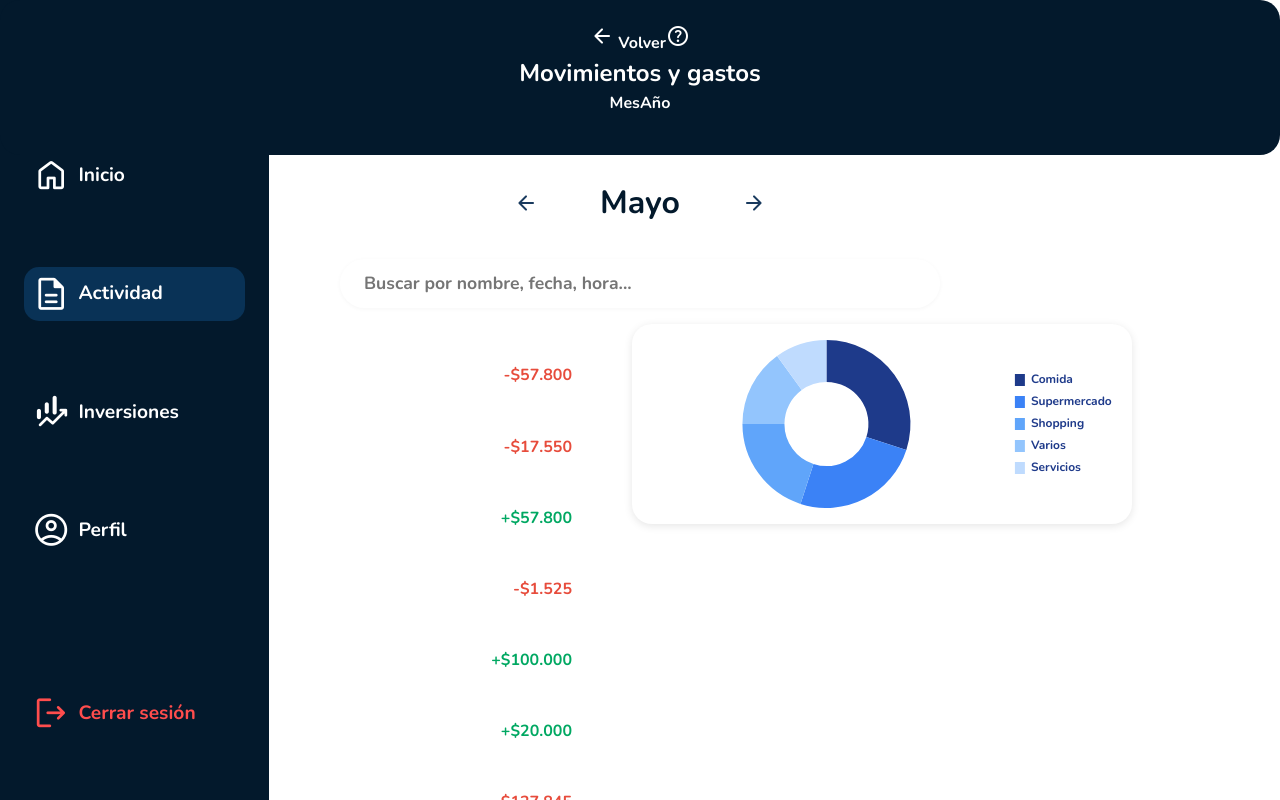
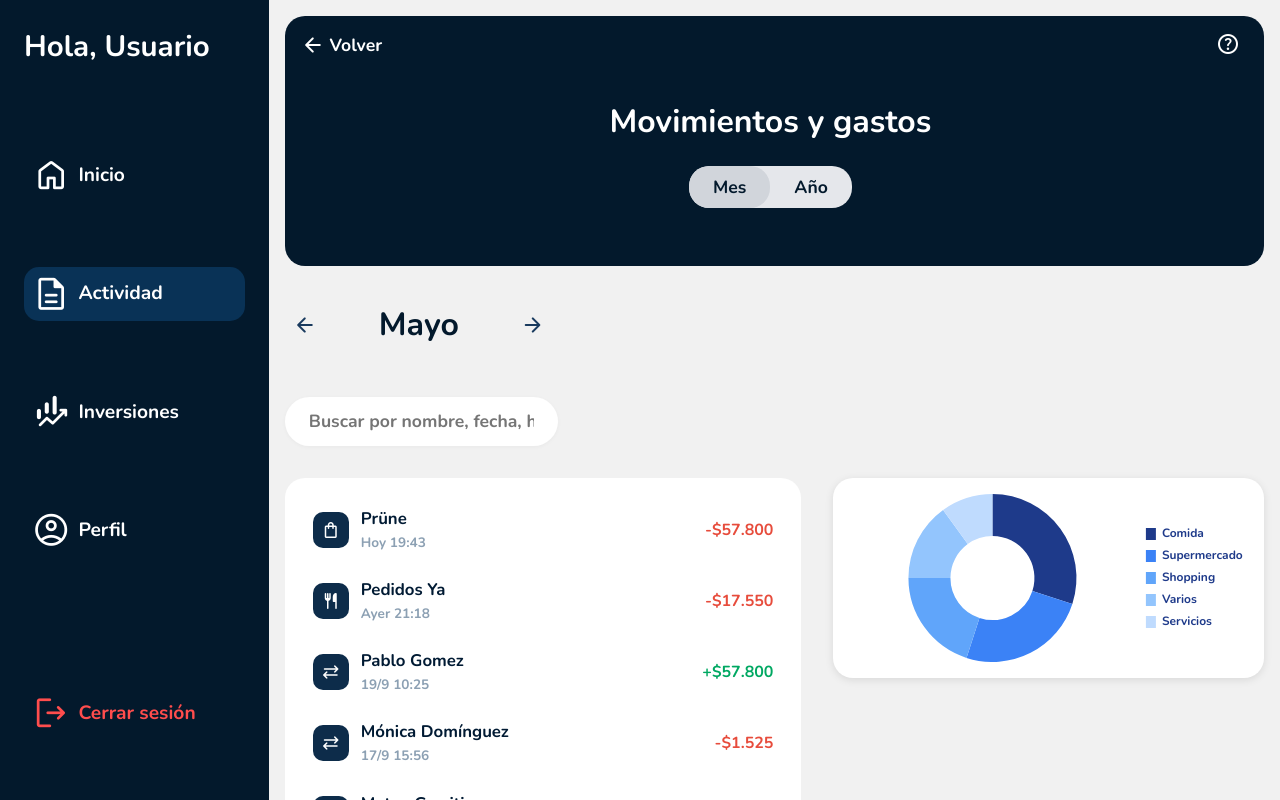
Before and after one commit to Lchiossone2004/TP_HCI, a Vue app in the folder tp-hci-g3/: page /actividad in a window 1280 px wide. Shown: the top 800 px of the page. Built offline with nearby package versions, Linux system fonts and the light colour scheme.

Commit message:
cambios en movementsAndsSpendings

```diff
--- a/tp-hci-g3/src/pages/MovementsAndSpendings.vue
+++ b/tp-hci-g3/src/pages/MovementsAndSpendings.vue
@@ -132,20 +132,105 @@ const filteredActivities = computed(() => {
 </script>
 
 <style scoped>
+.app{
+  display: flex
+}
+
+.main-content {
+    margin-left: 21vw;
+    padding: 1rem;
+    min-height: 100vh;
+    background-color: #F1F1F1;
+    display: flex;
+    align-items: flex-start;
+    flex-direction: column;
+    gap: 1rem;
+    box-sizing: border-box;
+  }
 
 .top-section {
   background-color: #03192C;
   border-radius: 20px;
+  padding: 1rem 1.5rem 1.5rem 1rem;
   color: white;
-        padding: 1.5rem 1.5rem 2.5rem 1.5rem;
-        margin-bottom: 1.5rem;
   width: 100%;
-        box-sizing: border-box;
+  height: 250px;
   display: flex;
   flex-direction: column;
   align-items: center;
   position: relative;
 }
+
+.top-header-row {
+  width: 100%;
+  display: flex;
+  justify-content: space-between;
+  align-items: flex-start;
+  margin-bottom: 2rem;
+}
+
+.back-btn {
+  background: none;
+  border: none;
+  color: white;
+  font-size: 1.1rem;
+  display: flex;
+  align-items: center;
+  cursor: pointer;
+  gap: 0.3rem;
+  font-weight: bold;
+  padding: 0;
+}
+
+.help-btn {
+  background: none;
+  border: none;
+  color: white;
+  font-size: 1.5rem;
+  cursor: pointer;
+  padding: 0;
+  display: flex;
+  align-items: center;
+}
+
+.main-title {
+  font-size: 2rem;
+  font-weight: bold;
+  text-align: center;
+  margin: 0.5rem 0 1.2rem 0;
+  width: 100%;
+}
+
+.switch-row {
+  display: flex;
+  justify-content: center;
+  align-items: center;
+  gap: 0;
+  background: #e5e7eb;
+  border-radius: 20px;
+  overflow: hidden;
+  width: fit-content;
+  margin: 0 auto;
+}
+
+.switch-btn {
+  background: none;
+  border: none;
+  color: #03192C;
+  font-size: 1.1rem;
+  font-weight: bold;
+  padding: 0.5rem 1.5rem;
+  cursor: pointer;
+  background: transparent;
+  transition: background 0.2s, color 0.2s;
+}
+
+.switch-btn.active {
+  background: #d1d5db;
+  color: #03192C;
+  border-radius: 20px;
+}
+
     .carousel-row {
         display: flex;
         align-items: center;
```
Lines whose indentation alone changed are shown as unchanged.
